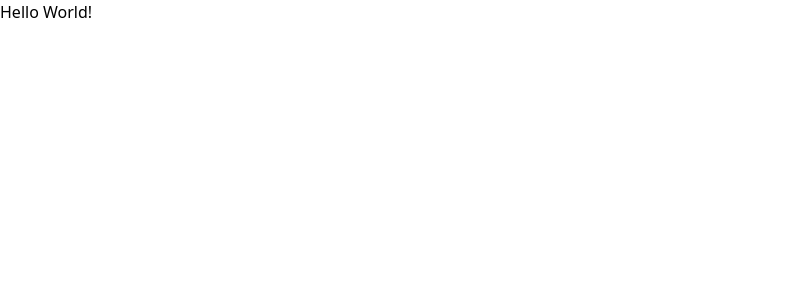
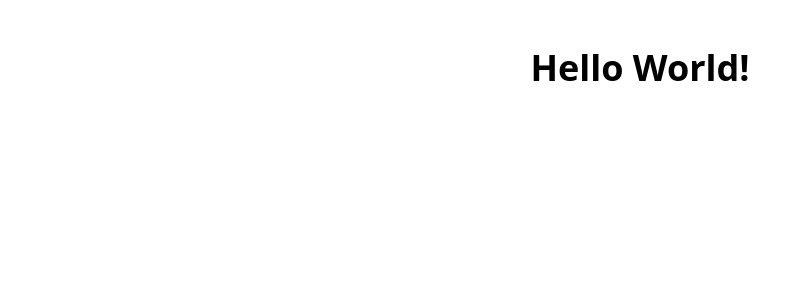
Before and after one commit to CoderpreneurX/React-reusable-components, a React (Vite) app: page / in a window 1280 px wide. Shown: the top 300 px of the page, without its empty margins (0-810 px from the left). Built offline with nearby package versions, Linux system fonts and the light colour scheme.

Commit message:
Updated TailwindCSS configuration

```diff
--- a/tailwind.config.js
+++ b/tailwind.config.js
@@ -1,11 +1,15 @@
 /** @type {import('tailwindcss').Config} */
+const flowbite = require('flowbite-react/tailwind')
 export default {
   content: [
     "./index.html",
-    "./src/**/*.{js, jsx, ts, tsx}",
+    "./src/**/*.{js,jsx,ts,tsx}",
+    flowbite.content()
   ],
   theme: {
     extend: {},
   },
-  plugins: [],
+  plugins: [
+    flowbite.plugin()
+  ],
 }
```
Also changed, not shown: package.json (+4 -4 lines), 1 other file (tests, documents, lock files or other folders).
